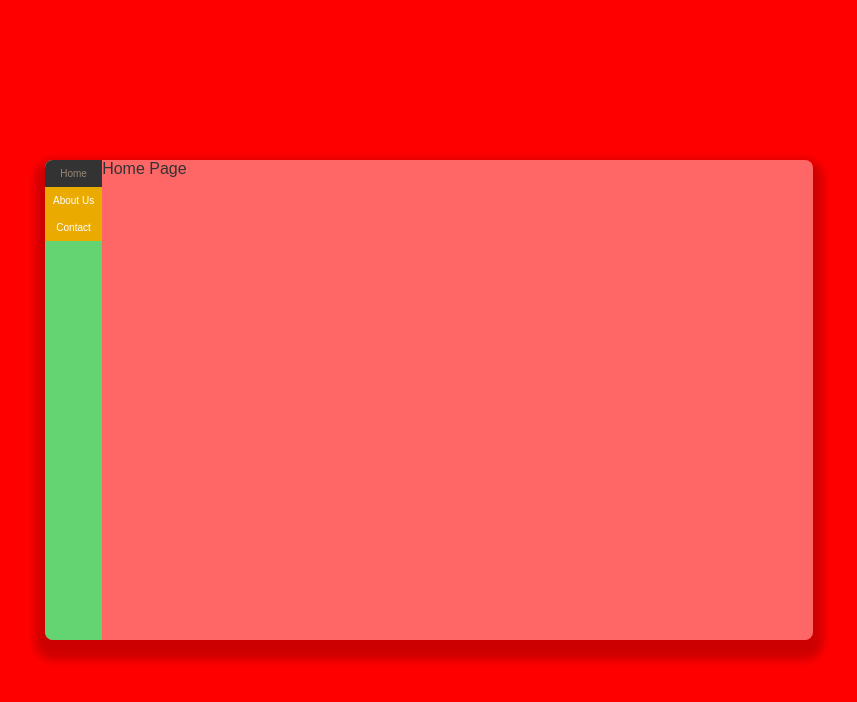
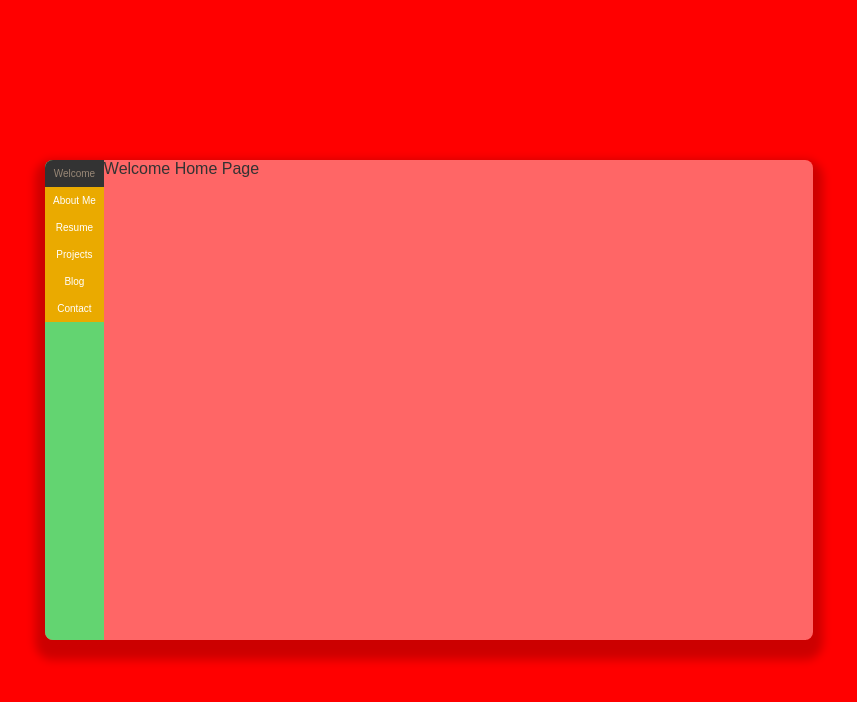
Before and after one commit to brettl1991/Portfolio-01, a Next.js app: page / in a window 1280 px wide. Shown: the top 702 px of the page, without its empty margins (211-1068 px from the left). Built offline with nearby package versions, Linux system fonts and the light colour scheme.

Commit message:
feat: create new pages

```diff
--- /dev/null
+++ b/src/app/blog/page.tsx
@@ -0,0 +1,5 @@
+const Blog = () => {
+  return <div>Blog</div>;
+};
+
+export default Blog;
--- a/src/app/page.tsx
+++ b/src/app/page.tsx
@@ -3,7 +3,7 @@
 export default function Home() {
   return (
     <>
-      <div>Home Page</div>
+      <div>Welcome Home Page</div>
     </>
   );
 }
--- /dev/null
+++ b/src/app/projects/page.tsx
@@ -0,0 +1,5 @@
+const Projects = () => {
+  return <div>Projects</div>;
+};
+
+export default Projects;
--- /dev/null
+++ b/src/app/resume/page.tsx
@@ -0,0 +1,5 @@
+const Resume = () => {
+  return <div>Resume</div>;
+};
+
+export default Resume;
--- a/src/components/navbar/navbar.tsx
+++ b/src/components/navbar/navbar.tsx
@@ -4,8 +4,11 @@ import * as S from "./navbar.style";
 import { usePathname } from "next/navigation";
 
 const MENU_LIST = [
-  { text: "Home", href: "/" },
-  { text: "About Us", href: "/about" },
+  { text: "Welcome", href: "/" },
+  { text: "About Me", href: "/about" },
+  { text: "Resume", href: "/resume" },
+  { text: "Projects", href: "/projects" },
+  { text: "Blog", href: "/blog" },
   { text: "Contact", href: "/contact" },
 ];
 const Navbar = () => {
```
